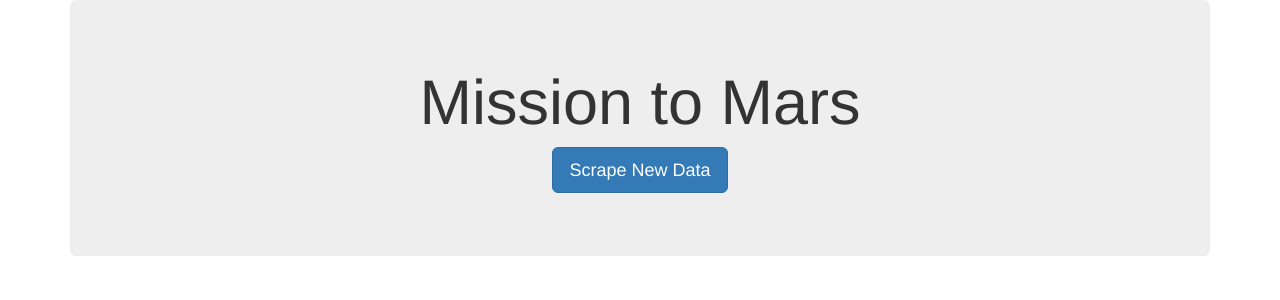
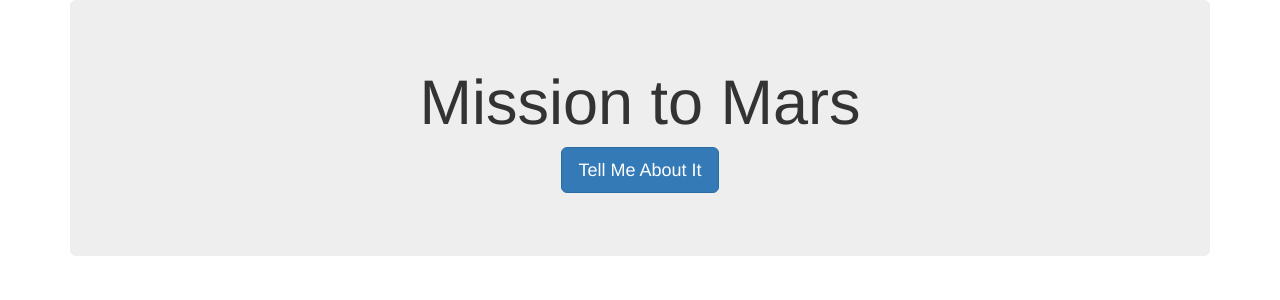
Before and after one commit to d4t4Guy/web-scraping-challenge, a Flask app: page / in a window 1280 px wide. Shown: the top 300 px of the page. Run offline with Flask 2, Linux system fonts and the light colour scheme; data that the repository does not hold is empty; some libraries are stand-ins or nearby versions.

Commit message:
final submission

```diff
--- a/app/app.py
+++ b/app/app.py
@@ -1,26 +1,31 @@
 from flask import Flask, render_template, redirect, url_for
 from flask_pymongo import PyMongo
 import scrape_mars
+import pymongo
 
 app = Flask(__name__)
 
 # Use flask_pymongo to set up mongo connection
-app.config["MONGO_URI"] = "mongodb://localhost:27017/mars_app"
-mongo = PyMongo(app)
+#conn string
+mongo_conn= 'mongodb://localhost:27017'
+client = pymongo.MongoClient(mongo_conn)
 
-
-
+#set collection variable
+mars = client.mars_app.mars
 
 @app.route("/")
 def index():
-    scrape_dict = mongo.db.mars.find_one()
-    return render_template("index.html", scrape_dict=scrape_dict)
+    if mars.count_documents({})==0:
+        return render_template("index0.html")  #note: I tried to put the if logic in Jinja2 but after 80 minutes of trial and error I gave up and did this instead
+    else:
+        scrape_dict = mars.find_one()
+        return render_template("index.html", scrape_dict=scrape_dict)
 
 
 @app.route("/scrape")
 def scraper():
-    mars = mongo.db.mars_app.mars
-    scrape_dict = scrape_mars.scrape()
+    scrape_dict = scrape_mars.scrape()   ####replace when test done
+    mars.drop()
     mars.insert_one(scrape_dict)
     return redirect("/", code=302)
 
--- a/app/templates/index.html
+++ b/app/templates/index.html
@@ -18,12 +18,11 @@
       <p><a class="btn btn-primary btn-lg" href="/scrape" role="button">Scrape New Data</a></p>
     </div>
 
-{% block content %}
-    {% if code == 302 %}
         <div class="row">
           <div class="col-md-12">
             <h2 class="heading">Latest Mars News</h2>
-            <small>{{scrape_dict.news_headline}}</small>
+            <h4>{{scrape_dict.news_headline}}</h4>
+            {{scrape_dict.news_teaser}}
           </div>
         </div>
 
@@ -65,8 +64,6 @@
 
       </div>
 
-      {% endif %}
-{% endblock content %}
 </div>
 </body>
 
--- a/app/templates/index0.html
+++ b/app/templates/index0.html
@@ -15,7 +15,7 @@
 
     <div class="jumbotron text-center">
       <h1>Mission to Mars</h1>
-      <p><a class="btn btn-primary btn-lg" href="/scrape" role="button">Scrape New Data</a></p>
+      <p><a class="btn btn-primary btn-lg" href="/scrape" role="button">Tell Me About It</a></p>
     </div>
 
 
```
Also changed, not shown: app/scrape_mars.py (+1 -0 lines), 1 other file.
